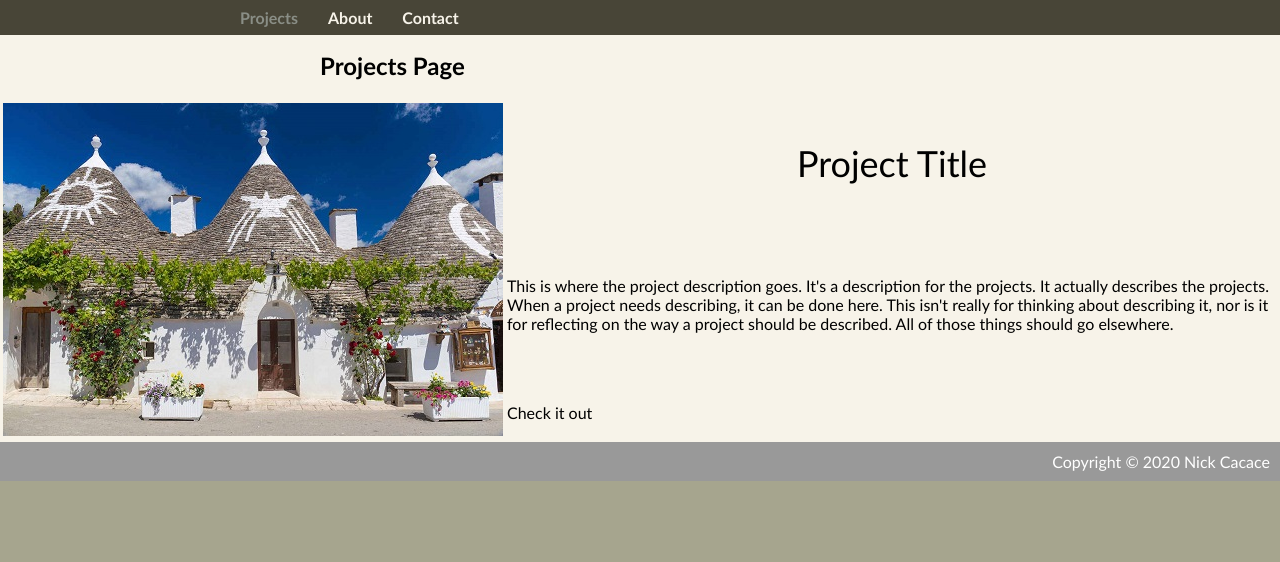
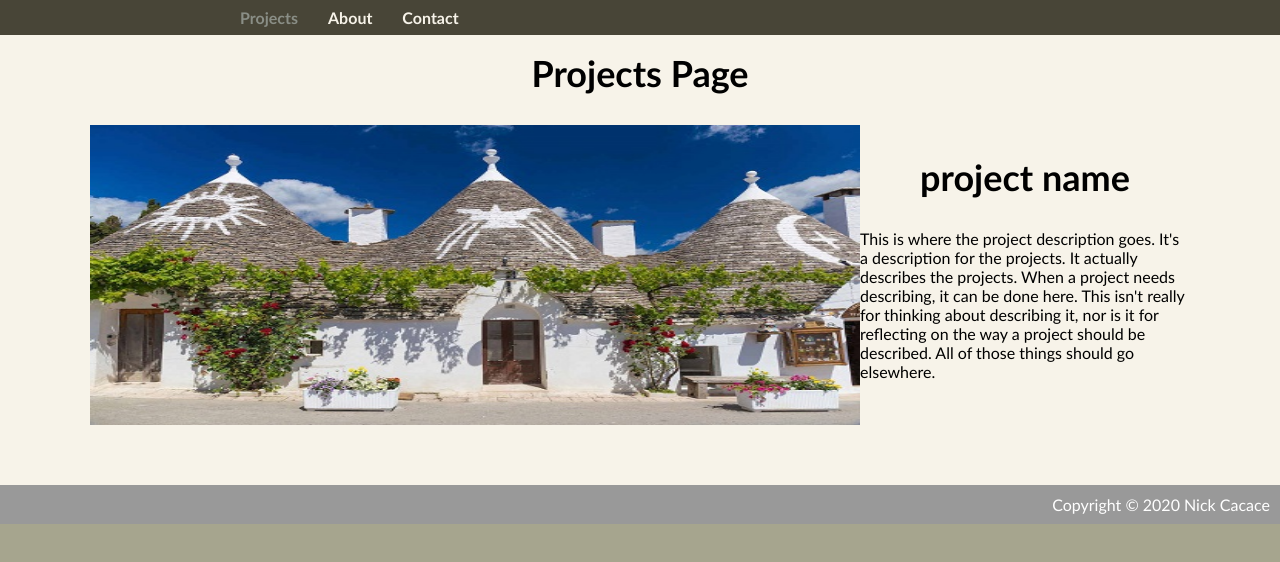
Before and after one commit to nickcacace/nick-cacace.com, a plain HTML site: page index.html in a window 1280 px wide. Drawn offline with Linux system fonts and the light colour scheme.

Commit message:
Project layouts almost done.

```diff
--- a/index.html
+++ b/index.html
@@ -19,29 +19,21 @@
       <div id = "main">
           <h2> Projects Page </h2>
       </div>
-      <table>
-        <tbody>
-          <!-- Project Base Code -->
-          <tr>
-            <th rowspan="3">
-              <img src="test.jpg" alt = "Test" width ="500" height ="333">
-            </th>
-            <td style="font-size: 36px; text-align: center"> Project Title </td>
-          </tr>
-          <tr>
-            <td height="75%"> This is where the project description goes. It's a description for the projects. It actually describes the projects. When a project needs describing, it can be done here. This isn't really for thinking about describing it, nor is it for reflecting on the way a project should be described. All of those things should go elsewhere. </td>
-          </tr>
-          <tr>
-            <td height="10%"> Check it out </td>
-          </tr>
-        </tbody>
-      </table>
 
+      <div id="project">
+        <div class="left proj_img">
+          <img src="test.jpg" alt = "Test" width="100%" height="100%" object-fit="contain">
+        </div>
+        <div class="right proj_des">
+          <h2> project name </h2>
+          <p> This is where the project description goes. It's a description for the projects. It actually describes the projects. When a project needs describing, it can be done here. This isn't really for thinking about describing it, nor is it for reflecting on the way a project should be described. All of those things should go elsewhere. </p>
+        </div>
+      </div>
 
     </div>
-    <div id="footer">
+    <footer>
       Copyright &copy; 2020 Nick Cacace
-    </div>
+    </footer>
 </div>
 </body>
 
--- a/style.css
+++ b/style.css
@@ -28,8 +28,9 @@ h1, h3{
 }
 
 h2{
-  margin-left: 25%;
   clear: both;
+  text-align: center;
+  font-size: 36px;
 }
 
 #container{
@@ -49,13 +50,36 @@ h2{
   margin: 0 auto;
 }
 
-table{
-  width: 100%;
+#project{
+  width: 1100px;
+  height: 300px;
+  margin: auto;
+  padding: 0 0 60px 0;
 }
 
-table tr th{
-  max-height: 200px;
+.proj_img{
+  width:70%;
+  height:300px;
+  overflow: hidden;
 }
+
+.proj_des{
+  width: 30%;
+}
+
+.right{
+  float: right;
+}
+
+.left{
+  float:left;
+}
+
+img{
+  max-width: 100%;
+  max-height: 100%;
+}
+
 
 nav {
 	width: 100%;
@@ -84,9 +108,6 @@ nav li a {
 	color: var(--pal_c1);
 }
 
-nav li:first-child a {
-}
-
 nav li a:hover {
 	color: var(--pal_a1);
 }
@@ -95,7 +116,7 @@ nav li a:hover {
   color: var(--pal_c4);
 }
 
-#footer{
+footer{
   clear: both;
   padding: 10px;
   background-color: #999999;
```
Also changed, not shown: about.html (+7 -11 lines), contact.html (+3 -5 lines).
